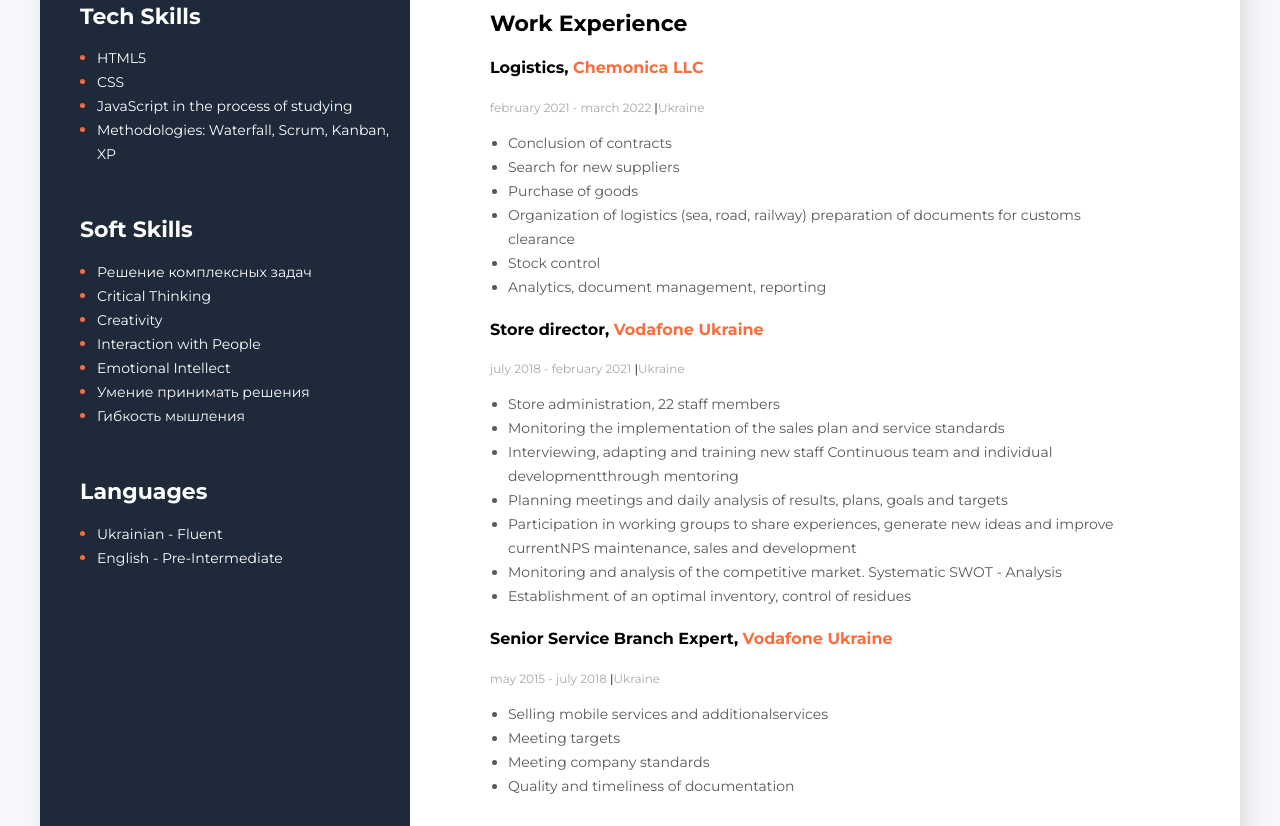
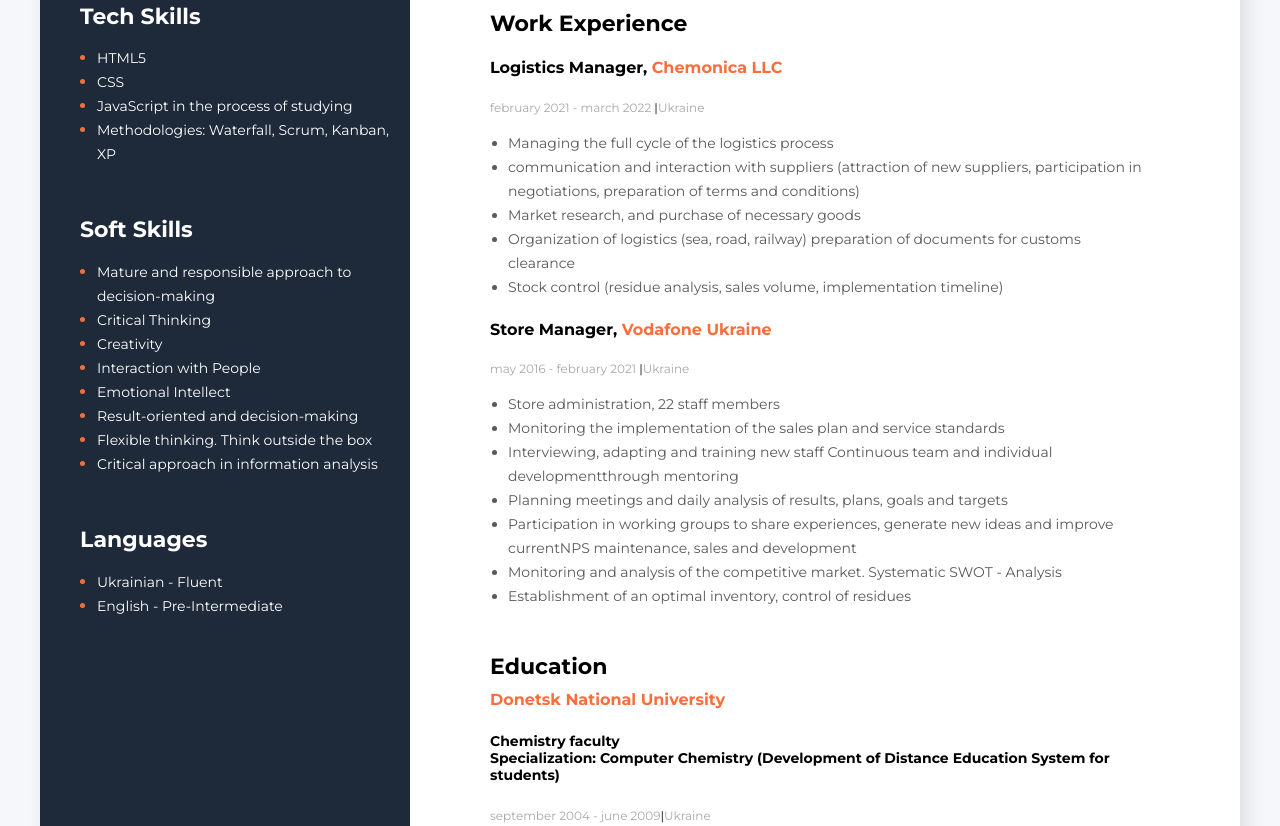
Before and after one commit to maxim-kovalenko2222/resume, a plain HTML site: page index.html in a window 1280 px wide. Shown: the part 796-1622 px from the top of the page. Drawn offline with Linux system fonts and the light colour scheme.

Commit message:
update soft skills

```diff
--- a/index.html
+++ b/index.html
@@ -88,7 +88,7 @@
           <!-- Company 3 -->
           <div class="My-Work-Experience-Company-Block">
             <h4 class="My-Work-Experience-Position">
-              Logistics,
+              Logistics Manager,
               <span class="My-Work-Experience-Company"> Chemonica LLC </span>
             </h4>
             <p class="My-Work-Experience-Period">
@@ -97,34 +97,33 @@
             </p>
             <ul class="My-Work-Experience-Duties">
               <li class="My-Work-Experience-Duty">
-                Conclusion of contracts
+                Managing the full cycle of the logistics process
               </li>
               <li class="My-Work-Experience-Duty">
-                Search for new suppliers
+                communication and interaction with suppliers (attraction of new suppliers, participation in negotiations, preparation of
+                terms and conditions)
               </li>
               <li class="My-Work-Experience-Duty">
-                Purchase of goods
+                Market research, and purchase of necessary goods
               </li>
               <li class="My-Work-Experience-Duty">
                 Organization of logistics (sea, road, railway) preparation of documents for customs clearance
               </li>
               <li class="My-Work-Experience-Duty">
-                Stock control
+                Stock control (residue analysis, sales volume, implementation timeline)
               </li>
-              <li class="My-Work-Experience-Duty">
-                Analytics, document management, reporting
-              </li>
+
 
             </ul>
           </div>
           <!-- Company 2 -->
           <div class="My-Work-Experience-Company-Block">
             <h4 class="My-Work-Experience-Position">
-              Store director,
+              Store Manager,
               <span class="My-Work-Experience-Company"> Vodafone Ukraine </span>
             </h4>
             <p class="My-Work-Experience-Period">
-              july 2018 - february 2021
+              may 2016 - february 2021
               <span class="My-Work-Experience-Divider">|</span>Ukraine
             </p>
             <ul class="My-Work-Experience-Duties">
@@ -157,27 +156,7 @@
               </li>
             </ul>
           </div>
-          <!-- Company 1 -->
-          <div class="My-Work-Experience-Company-Block">
-            <h4 class="My-Work-Experience-Position">
-              Senior Service Branch Expert,
-              <span class="My-Work-Experience-Company">Vodafone Ukraine</span>
-            </h4>
-            <p class="My-Work-Experience-Period">
-              may 2015 - july 2018
-              <span class="My-Work-Experience-Divider">|</span>Ukraine
-            </p>
-            <ul class="My-Work-Experience-Duties">
-              <li class="My-Work-Experience-Duty">
-                Selling mobile services and additionalservices
-              </li>
-              <li class="My-Work-Experience-Duty">Meeting targets</li>
-              <li class="My-Work-Experience-Duty">Meeting company standards</li>
-              <li class="My-Work-Experience-Duty">
-                Quality and timeliness of documentation
-              </li>
-            </ul>
-          </div>
+
 
         </div>
         <!-- Educations -->
@@ -251,7 +230,7 @@
           </h3>
           <ul class="Soft-Skills-List">
             <li class="Soft-Skills-item">
-              <span class="Soft-Skills-item-text">Решение комплексных задач</span>
+              <span class="Soft-Skills-item-text">Mature and responsible approach to decision-making</span>
             </li>
             <li class="Soft-Skills-item">
               <span class="Soft-Skills-item-text">Critical Thinking</span>
@@ -268,10 +247,13 @@
               <span class="Soft-Skills-item-text">Emotional Intellect</span>
             </li>
             <li class="Soft-Skills-item">
-              <span class="Soft-Skills-item-text">Умение принимать решения</span>
+              <span class="Soft-Skills-item-text">Result-oriented and decision-making</span>
             </li>
             <li class="Soft-Skills-item">
-              <span class="Soft-Skills-item-text">Гибкость мышления</span>
+              <span class="Soft-Skills-item-text">Flexible thinking. Think outside the box</span>
+            </li>
+            <li class="Soft-Skills-item">
+              <span class="Soft-Skills-item-text">Critical approach in information analysis</span>
             </li>
           </ul>
         </div>
```
